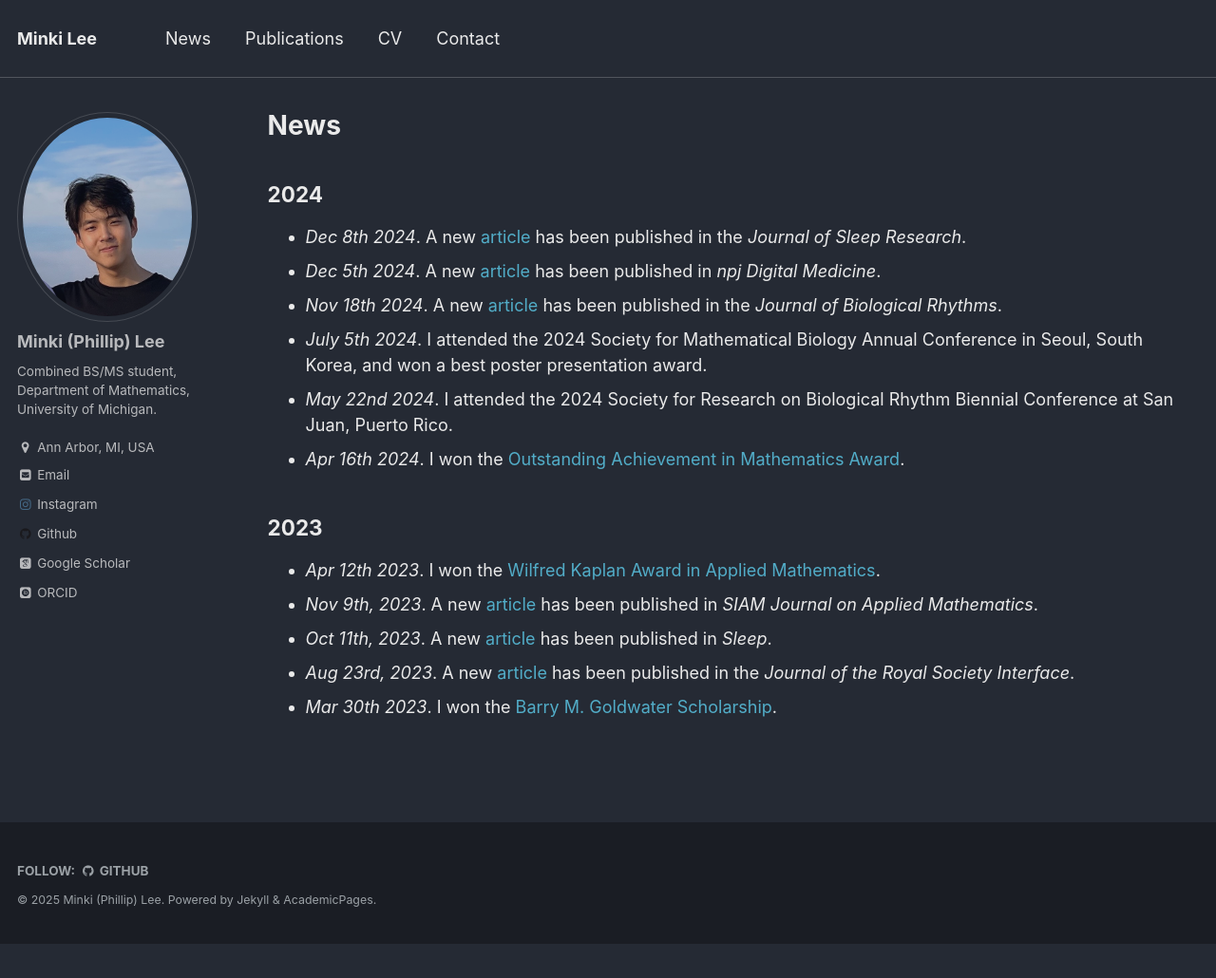
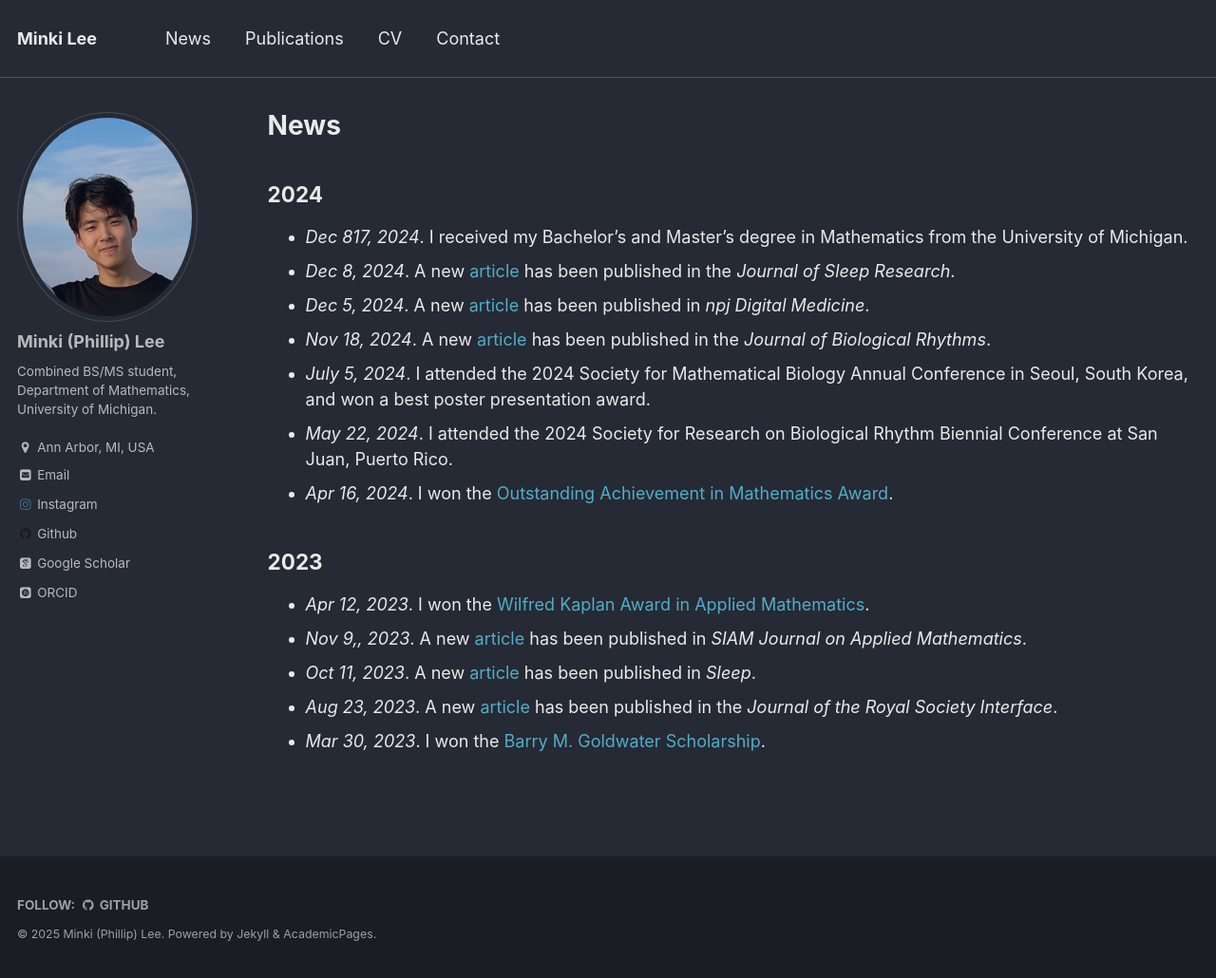
Before and after one commit to minkiplee/minkiplee.github.io, a Jekyll site: the page built from _pages/news.md, in a window 1280 px wide and 1030 px high. Shown: the whole window at 95% size. Built offline with Jekyll 4.4.1, drawn with Linux system fonts in a browser that asks for light colours; nearby versions of some CDN libraries; some web fonts are replaced; library files that are not in the unit come from our copies.

Commit message:
Update news.md

```diff
--- a/_pages/news.md
+++ b/_pages/news.md
@@ -6,17 +6,18 @@ author_profile: true
 ---
 2024
 ------
-* <i>Dec 8th 2024</i>.   A new [<font color="#52ADC8">article</font>](https://onlinelibrary.wiley.com/doi/10.1111/jsr.14425) has been published in the <i>Journal of Sleep Research</i>. <be>
-* <i>Dec 5th 2024</i>.   A new [<font color="#52ADC8">article</font>](https://www.nature.com/articles/s41746-024-01348-6) has been published in <i>npj Digital Medicine</i>. <be>
-* <i>Nov 18th 2024</i>.   A new [<font color="#52ADC8">article</font>](https://journals.sagepub.com/doi/abs/10.1177/07487304241288607) has been published in the <i>Journal of Biological Rhythms</i>. <be>
-* <i>July 5th 2024</i>.   I attended the 2024 Society for Mathematical Biology Annual Conference in Seoul, South Korea, and won a best poster presentation award. <br>
-* <i>May 22nd 2024</i>.   I attended the 2024 Society for Research on Biological Rhythm Biennial Conference at San Juan, Puerto Rico. <br>
-* <i>Apr 16th 2024</i>.   I won the [<font color="#52ADC8">Outstanding Achievement in Mathematics Award</font>](https://lsa.umich.edu/math/undergraduates/awards--scholarships--and-prizes/departmental-awards.html). <br>
+* <i>Dec 817, 2024</i>.   I received my Bachelor's and Master's degree in Mathematics from the University of Michigan. <be>
+* <i>Dec 8, 2024</i>.   A new [<font color="#52ADC8">article</font>](https://onlinelibrary.wiley.com/doi/10.1111/jsr.14425) has been published in the <i>Journal of Sleep Research</i>. <be>
+* <i>Dec 5, 2024</i>.   A new [<font color="#52ADC8">article</font>](https://www.nature.com/articles/s41746-024-01348-6) has been published in <i>npj Digital Medicine</i>. <be>
+* <i>Nov 18, 2024</i>.   A new [<font color="#52ADC8">article</font>](https://journals.sagepub.com/doi/abs/10.1177/07487304241288607) has been published in the <i>Journal of Biological Rhythms</i>. <be>
+* <i>July 5, 2024</i>.   I attended the 2024 Society for Mathematical Biology Annual Conference in Seoul, South Korea, and won a best poster presentation award. <br>
+* <i>May 22, 2024</i>.   I attended the 2024 Society for Research on Biological Rhythm Biennial Conference at San Juan, Puerto Rico. <br>
+* <i>Apr 16, 2024</i>.   I won the [<font color="#52ADC8">Outstanding Achievement in Mathematics Award</font>](https://lsa.umich.edu/math/undergraduates/awards--scholarships--and-prizes/departmental-awards.html). <br>
 
 2023
 ------
-* <i>Apr 12th 2023</i>.   I won the [<font color="#52ADC8">Wilfred Kaplan Award in Applied Mathematics</font>](https://lsa.umich.edu/math/undergraduates/awards--scholarships--and-prizes/departmental-awards.html). <br>
-* <i>Nov 9th, 2023</i>.   A new [<font color="#52ADC8">article</font>](https://epubs.siam.org/eprint/VDW7CYGCD6AEYKMCD7EP/full) has been published in <i>SIAM Journal on Applied Mathematics</i>. <br>
-* <i>Oct 11th, 2023</i>.  A new [<font color="#52ADC8">article</font>](https://academic.oup.com/sleep/article-abstract/47/1/zsad266/7306801?redirectedFrom=fulltext) has been published in <i>Sleep</i>. <br>
-* <i>Aug 23rd, 2023</i>.  A new [<font color="#52ADC8">article</font>](https://royalsocietypublishing.org/doi/full/10.1098/rsif.2023.0030) has been published in the <i>Journal of the Royal Society Interface</i>. <br>
-* <i>Mar 30th 2023</i>.   I won the [<font color="#52ADC8">Barry M. Goldwater Scholarship</font>](https://goldwaterscholarship.gov/).
+* <i>Apr 12, 2023</i>.   I won the [<font color="#52ADC8">Wilfred Kaplan Award in Applied Mathematics</font>](https://lsa.umich.edu/math/undergraduates/awards--scholarships--and-prizes/departmental-awards.html). <br>
+* <i>Nov 9,, 2023</i>.   A new [<font color="#52ADC8">article</font>](https://epubs.siam.org/eprint/VDW7CYGCD6AEYKMCD7EP/full) has been published in <i>SIAM Journal on Applied Mathematics</i>. <br>
+* <i>Oct 11, 2023</i>.  A new [<font color="#52ADC8">article</font>](https://academic.oup.com/sleep/article-abstract/47/1/zsad266/7306801?redirectedFrom=fulltext) has been published in <i>Sleep</i>. <br>
+* <i>Aug 23, 2023</i>.  A new [<font color="#52ADC8">article</font>](https://royalsocietypublishing.org/doi/full/10.1098/rsif.2023.0030) has been published in the <i>Journal of the Royal Society Interface</i>. <br>
+* <i>Mar 30, 2023</i>.   I won the [<font color="#52ADC8">Barry M. Goldwater Scholarship</font>](https://goldwaterscholarship.gov/).
```
